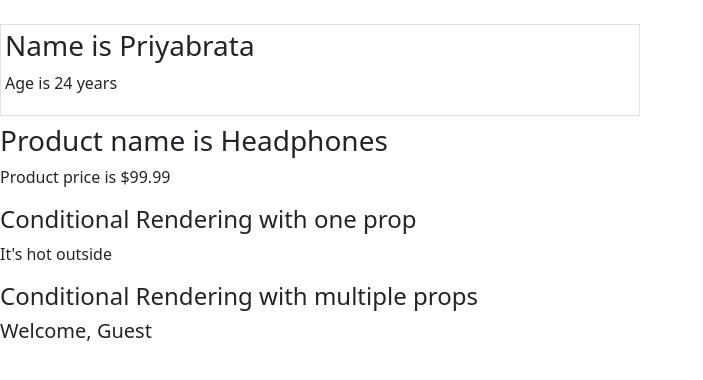
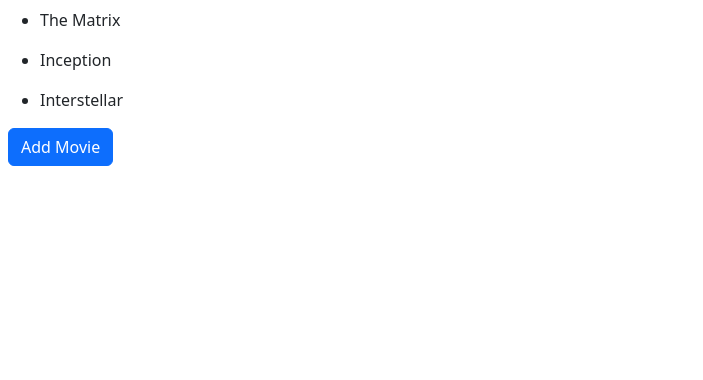
Before and after one commit to pdas544/react-tutorial, a React (Vite) app: page / in a window 1280 px wide. Shown: the top 380 px of the page, without its empty margins (0-703 px from the left). Built offline with nearby package versions, Linux system fonts and the light colour scheme.

Commit message:
modify App component to use hooks

```diff
--- a/src/App.jsx
+++ b/src/App.jsx
@@ -1,30 +1,34 @@
-import Person from "./components/Person";
-import Product from "./components/Product";
-import Weather from "./components/Weather";
-import UserStatus from "./components/UserStatus";
+
+import { useState } from "react";
+
 
 const App = () => {
+    const [movies, setMovie] = useState([
+        {title: "The Matrix",
+        ratings: 8.7},
+        {title: "Inception",
+        ratings: 8.8},
+        {title: "Interstellar",
+        ratings: 8.6}
 
-  return <div className="">
-      <div className="mt-4 mb-2 border p-1 w-50">
-      <Person name="Priyabrata" age="24"/>
-      </div>
-      <div>
-          <Product prodName="Headphones" prodPrice={99.99}/>
-      </div>
+    ]);
 
-      <div>
-          <h4>Conditional Rendering with one prop</h4>
-          <Weather temp={26}/>
-      </div>
+    const handleClick = () =>{
+        setMovie([...movies, {title: "The Dark Knight", ratings: 9.0}]);
+    }
 
-      <div>
-          <h4>Conditional Rendering with multiple props</h4>
-          <UserStatus isLoggedIn={true} isAdmin={false}/>
-      </div>
 
-  </div>
 
+    return (
+        <div className="container-fluid p-2">
+            {movies.map((m) => (
+                <ul>
+                    <li key={m.title}>{m.title}</li>
+                </ul>
+            ))}
+            <button onClick={handleClick} class="btn btn-primary">Add Movie</button>
+        </div>
+    );
 
 }
 
--- a/src/components/Lists.jsx
+++ b/src/components/Lists.jsx
@@ -18,4 +18,5 @@ const Lists = () => {
     </section>
 }
 
+
 export default Lists;
--- a/src/components/UserStatus.jsx
+++ b/src/components/UserStatus.jsx
@@ -1,5 +1,5 @@
-const UserStatus = (props) => {
-    if(props.isLoggedIn && props.isAdmin){
+const UserStatus = ({isLoggedIn, isAdmin}) => {
+    if(isLoggedIn && isAdmin){
         return <h5>Welcome, Admin</h5>
     }else{
         return <h5>Welcome, Guest</h5>
```
Also changed, not shown: 1 other file (tests, documents, lock files or other folders).
